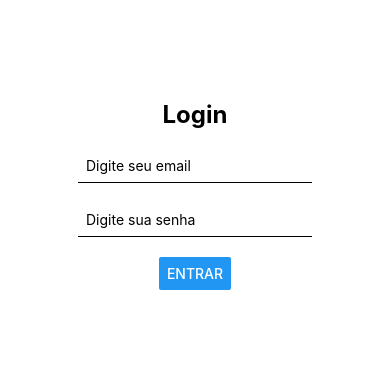
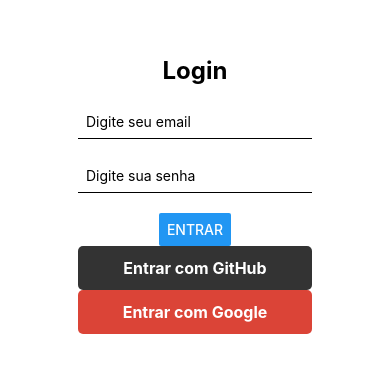
Before and after one commit to kelsonvictr/aula03-rn-20252, a React Native app: screen / in a window 390 px wide. Shown: the part 227-600 px from the top of the page. Built offline with nearby package versions, Linux system fonts and the light colour scheme.

Commit message:
feat: tela de login inicial

```diff
--- a/src/screens/LoginScreen.js
+++ b/src/screens/LoginScreen.js
@@ -1,4 +1,4 @@
-import { View, Text, StyleSheet, TextInput, Button } from 'react-native'
+import { View, Text, StyleSheet, TextInput, Button, TouchableOpacity } from 'react-native'
 import React from 'react'
 import { useState } from 'react'
 
@@ -27,6 +27,17 @@ const LoginScreen = () => {
       />
 
       <Button title="Entrar" />
+
+      { /* Botão GitHub */ }
+      <TouchableOpacity style={[styles.socialButtons, { backgroundColor: '#333' }]}>
+        <Text style={styles.socialText}>Entrar com GitHub</Text>
+      </TouchableOpacity>
+
+      {/* Botão Google */}
+      <TouchableOpacity style={[styles.socialButtons, { backgroundColor: '#DB4437' }]}>
+        <Text style={styles.socialText}>Entrar com Google</Text>
+      </TouchableOpacity>
+
     </View>
   )
 }
```
